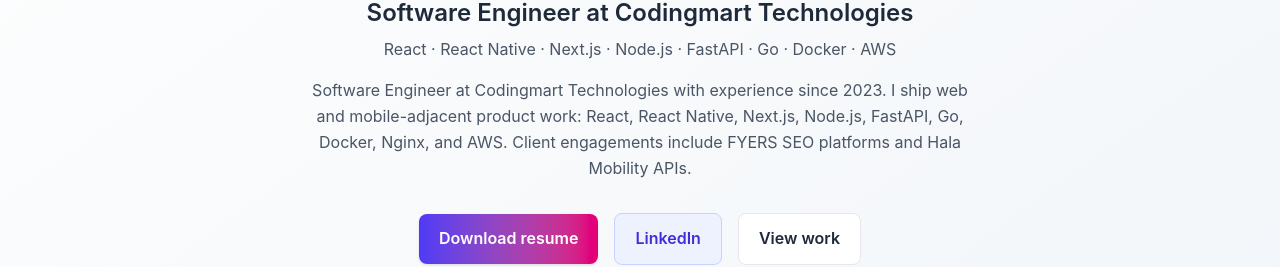
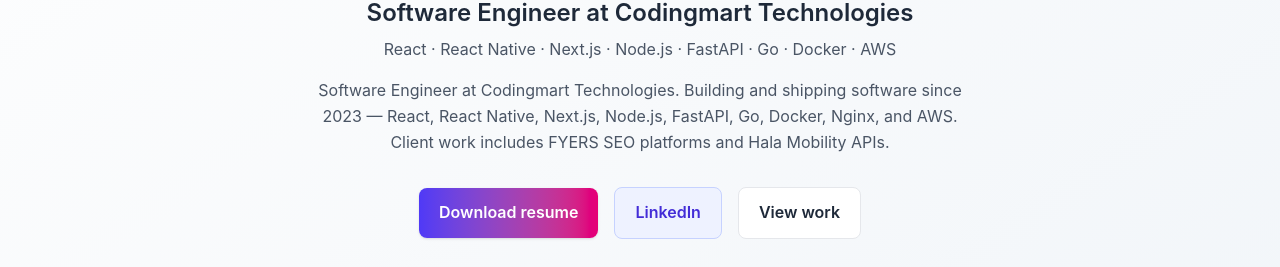
Before and after one commit to Nishanth1306/Portfolio, a Next.js app: page / in a window 1280 px wide. Shown: the part 507-774 px from the top of the page. Built offline with nearby package versions, Linux system fonts and the light colour scheme; no server answers.

Commit message:
Refine profile and site description to enhance clarity and consistency regarding current role at Codingmart Technologies. Update language to better reflect experience and client projects.

```diff
--- a/src/data/profile.js
+++ b/src/data/profile.js
@@ -12,7 +12,7 @@
   leetcode: 'https://leetcode.com/u/21eea29/',
   gfg: 'https://www.geeksforgeeks.org/user/21eea29/',
   summary:
-    'Software Engineer at Codingmart Technologies with experience since 2023. I ship web and mobile-adjacent product work: React, React Native, Next.js, Node.js, FastAPI, Go, Docker, Nginx, and AWS. Client engagements include FYERS SEO platforms and Hala Mobility APIs.',
+    'Software Engineer at Codingmart Technologies. Building and shipping software since 2023 — React, React Native, Next.js, Node.js, FastAPI, Go, Docker, Nginx, and AWS. Client work includes FYERS SEO platforms and Hala Mobility APIs.',
   availability: 'Open to software engineering roles',
 };
 
--- a/src/lib/site.js
+++ b/src/lib/site.js
@@ -2,7 +2,7 @@
 
 const title = 'Nishanth K | Software Engineer at Codingmart';
 const description =
-  'Software Engineer at Codingmart Technologies. Experience since 2023. Client projects: FYERS SEO platforms and Hala Mobility APIs. React, Next.js, Node.js, FastAPI, Docker, AWS. Based in Sathyamangalam, Tamil Nadu.';
+  'Software Engineer at Codingmart Technologies, shipping software since 2023. Client projects include FYERS SEO platforms and Hala Mobility APIs. React, Next.js, Node.js, FastAPI, Docker, AWS. Based in Sathyamangalam, Tamil Nadu.';
 
 export const siteConfig = {
   name: 'Nishanth K',
```
